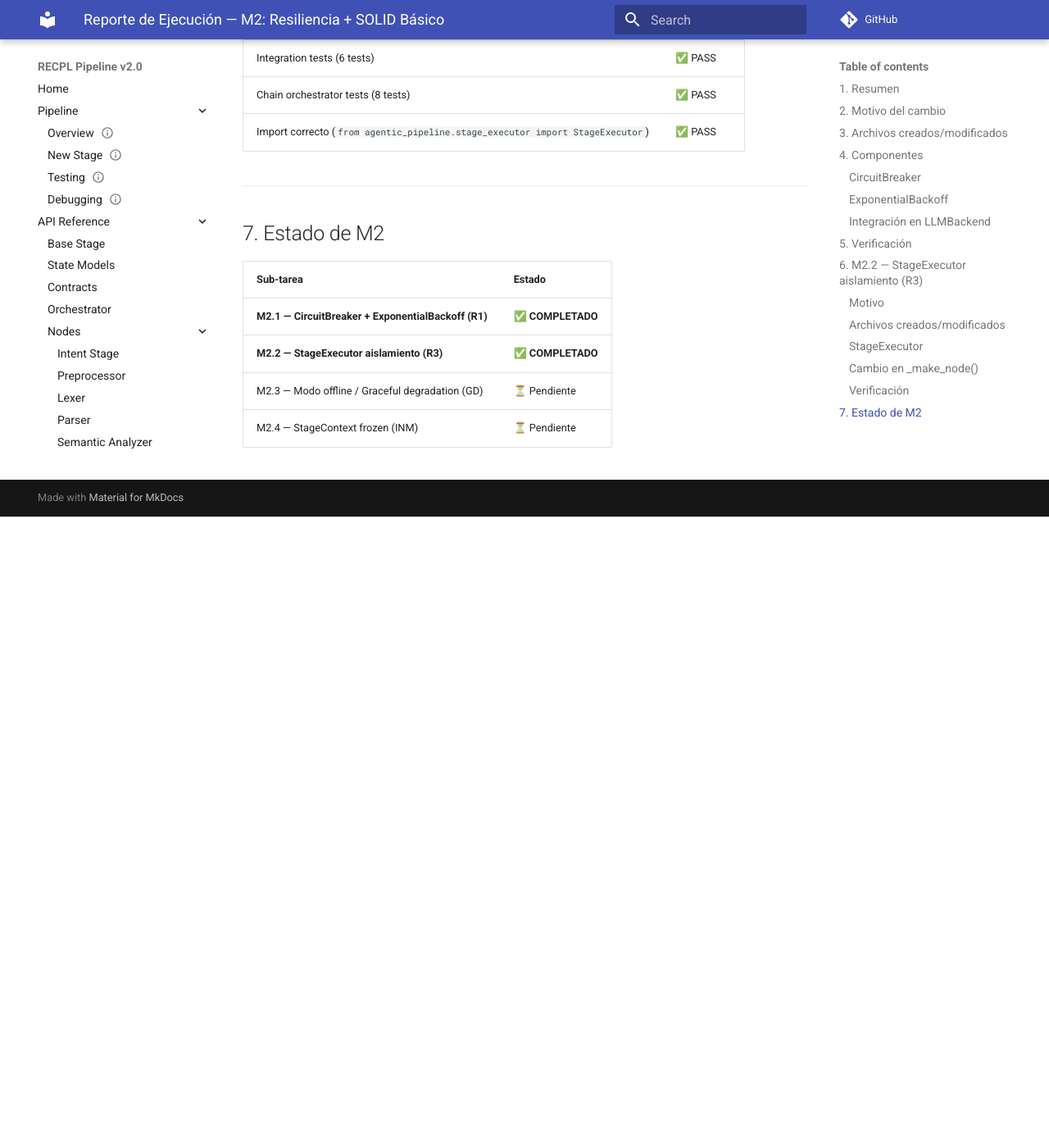
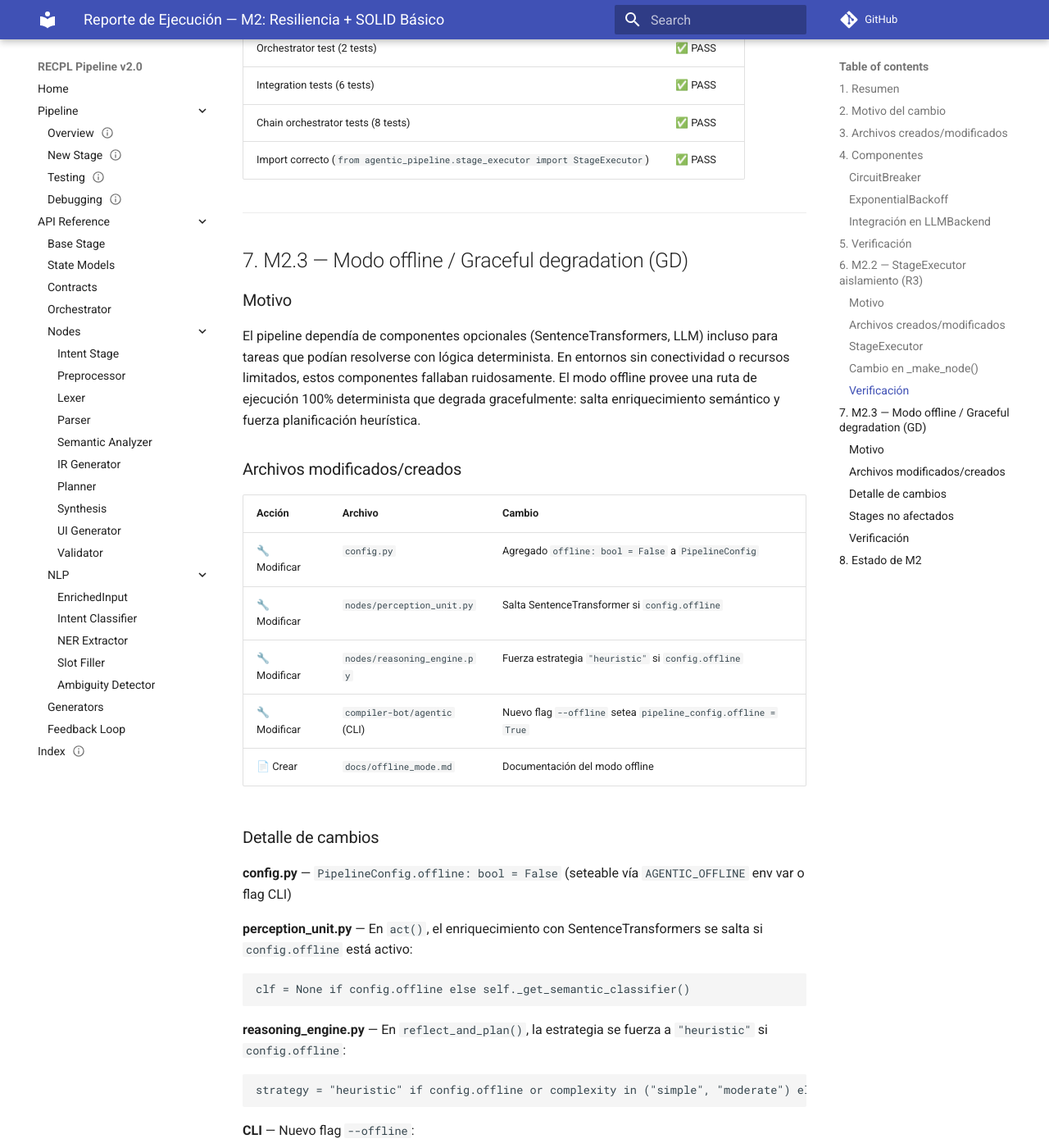
Before and after one commit to Jairdeveloper/proyecto0, an MkDocs documentation site: the page built from docs/133_REP_DEV_M2_EXECUTION_REPORT_1_0_DRAFT.md, in a window 1280 px wide and 1400 px high, scrolled down 4898 px. Shown: the whole window at 82% size. Built offline with MkDocs 1.6.1 and Material for MkDocs 9.7.7, drawn with Linux system fonts in a browser that asks for light colours; comment, search, counter and statistics services are not loaded; before the commit the page ends 5528 px from its top, so only the background shows below that; some of the changed text lies outside the part shown.

Commit message:
feat: add offline mode with graceful degradation

````diff
--- a/docs/133_REP_DEV_M2_EXECUTION_REPORT_1_0_DRAFT.md
+++ b/docs/133_REP_DEV_M2_EXECUTION_REPORT_1_0_DRAFT.md
@@ -4,11 +4,12 @@
 - **Tipo:** REP (Reporte)
 - **Área:** DEV
 - **Módulo:** agentic_pipeline
-- **Versión:** 1.1
+- **Versión:** 1.2
 - **Estado:** DRAFT
-- **Tags:** `execution-report`, `m2`, `circuit-breaker`, `exponential-backoff`, `stage-executor`, `resilience`, `llm-backend`
-- **Fuente:** `docs/130_PLAN_DEV_MIGRATION_EXECUTION_1_0_DRAFT.md` (M2.1–M2.2)
+- **Tags:** `execution-report`, `m2`, `circuit-breaker`, `exponential-backoff`, `stage-executor`, `offline-mode`, `resilience`, `graceful-degradation`
+- **Fuente:** `docs/130_PLAN_DEV_MIGRATION_EXECUTION_1_0_DRAFT.md` (M2.1–M2.3)
 - **Changelog:**
+  - 1.2 — 2026-06-19: Añadido M2.3 — Modo offline con graceful degradation
   - 1.1 — 2026-06-19: Añadido M2.2 — StageExecutor para aislamiento por stage
   - 1.0 — 2026-06-19: Versión inicial — M2.1 CircuitBreaker + ExponentialBackoff
 
@@ -171,11 +172,90 @@ $ pytest tests/test_orchestrator_empty.py tests/test_integration.py tests/test_c
 
 ---
 
-## 7. Estado de M2
+## 7. M2.3 — Modo offline / Graceful degradation (GD)
+
+### Motivo
+
+El pipeline dependía de componentes opcionales (SentenceTransformers, LLM) incluso para tareas que podían resolverse con lógica determinista. En entornos sin conectividad o recursos limitados, estos componentes fallaban ruidosamente. El modo offline provee una ruta de ejecución 100% determinista que degrada gracefulmente: salta enriquecimiento semántico y fuerza planificación heurística.
+
+### Archivos modificados/creados
+
+| Acción | Archivo | Cambio |
+|--------|---------|--------|
+| 🔧 Modificar | `config.py` | Agregado `offline: bool = False` a `PipelineConfig` |
+| 🔧 Modificar | `nodes/perception_unit.py` | Salta SentenceTransformer si `config.offline` |
+| 🔧 Modificar | `nodes/reasoning_engine.py` | Fuerza estrategia `"heuristic"` si `config.offline` |
+| 🔧 Modificar | `compiler-bot/agentic` (CLI) | Nuevo flag `--offline` setea `pipeline_config.offline = True` |
+| 📄 Crear | `docs/offline_mode.md` | Documentación del modo offline |
+
+### Detalle de cambios
+
+**config.py** — `PipelineConfig.offline: bool = False` (seteable vía `AGENTIC_OFFLINE` env var o flag CLI)
+
+**perception_unit.py** — En `act()`, el enriquecimiento con SentenceTransformers se salta si `config.offline` está activo:
+```python
+clf = None if config.offline else self._get_semantic_classifier()
+```
+
+**reasoning_engine.py** — En `reflect_and_plan()`, la estrategia se fuerza a `"heuristic"` si `config.offline`:
+```python
+strategy = "heuristic" if config.offline or complexity in ("simple", "moderate") else "llm"
+```
+
+**CLI** — Nuevo flag `--offline`:
+```python
+parser.add_argument("--offline", action="store_true", help="Run in offline mode")
+```
+
+**offline_mode.md** — Documenta qué stages funcionan y cómo usar `--offline`.
+
+### Stages no afectados
+
+| Stage | Razón |
+|-------|-------|
+| Preprocessor | Siempre determinista |
+| Lexer | Siempre DFA |
+| Parser | Siempre Lark |
+| Semantic | Siempre Visitor |
+| IR Generator | Siempre determinista |
+| Synthesis | Siempre scaffold |
+| UI Generator | Siempre con guarda |
+| Validator | Siempre Chain of Responsibility |
+
+### Verificación
+
+```bash
+$ ruff check config.py nodes/perception_unit.py nodes/reasoning_engine.py compiler-bot/agentic
+# EXIT: 0
+
+$ python -c "
+from agentic_pipeline.config import config
+assert config.offline == False
+config.offline = True
+assert config.offline == True
+print('Config offline mode OK')
+"
+
+$ pytest tests/test_integration.py tests/test_orchestrator_empty.py -v --tb=short -o "addopts="
+# 8 passed
+```
+
+| Verificación | Resultado |
+|-------------|-----------|
+| `ruff check` — 0 errores | ✅ PASS |
+| `config.offline` default `False` | ✅ PASS |
+| `config.offline = True` funcional | ✅ PASS |
+| Integration tests (6 tests) | ✅ PASS |
+| Orchestrator tests (2 tests) | ✅ PASS |
+| `docs/offline_mode.md` creado | ✅ PASS |
+
+---
+
+## 8. Estado de M2
 
 | Sub-tarea | Estado |
 |-----------|--------|
 | **M2.1 — CircuitBreaker + ExponentialBackoff (R1)** | **✅ COMPLETADO** |
 | **M2.2 — StageExecutor aislamiento (R3)** | **✅ COMPLETADO** |
-| M2.3 — Modo offline / Graceful degradation (GD) | ⏳ Pendiente |
+| **M2.3 — Modo offline / Graceful degradation (GD)** | **✅ COMPLETADO** |
 | M2.4 — StageContext frozen (INM) | ⏳ Pendiente |
````
Also changed, not shown: docs/offline_mode.md (added, +29 -0 lines), 4 other files.
